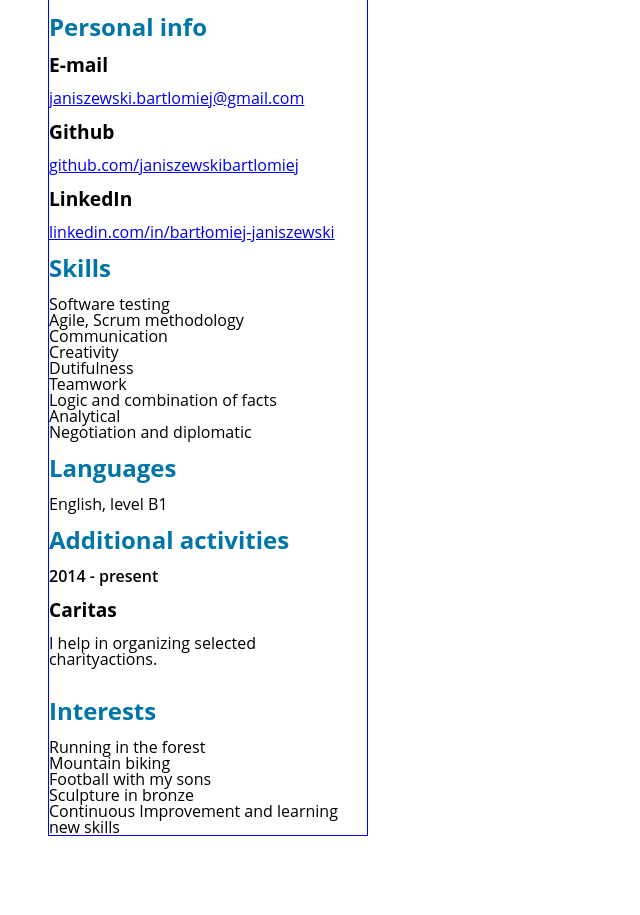
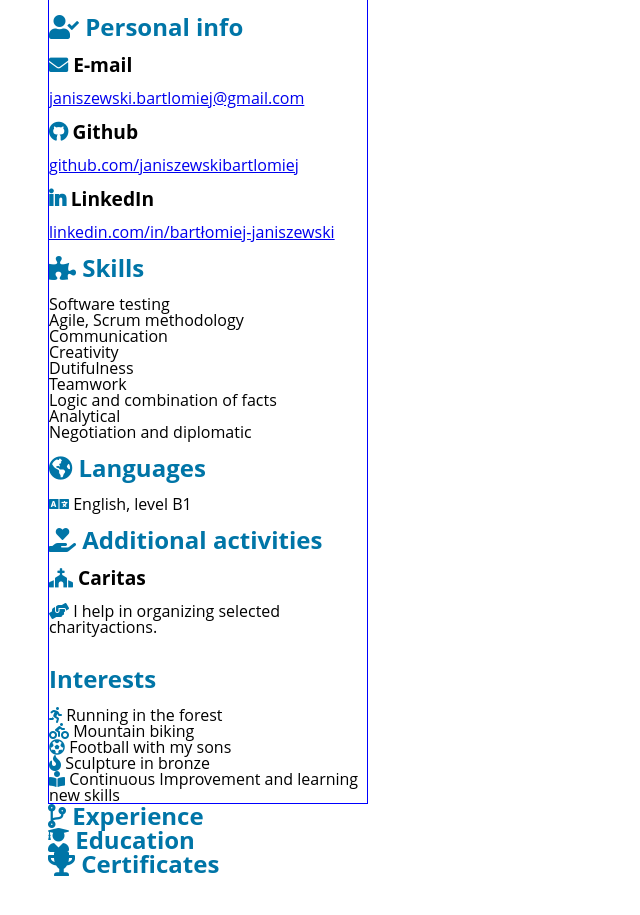
Before and after one commit to janiszewskibartlomiej/-Course_HTML5_CSS3_elem_JS_in_Code_me, a plain HTML site: page Projekt_Końcowy-Page_about_me/index.html in a window 1280 px wide. Shown: the part 1165-2080 px from the top of the page, without its empty margins (0-640 px from the left). Before the commit the page ends 2049 px from the top, so only its background shows below. Drawn offline with Linux system fonts and the light colour scheme.

Commit message:
Dodałem ikony do większości list, paragrafów oraz nagłówków.

```diff
--- a/Projekt_Końcowy-Page_about_me/css/style.css
+++ b/Projekt_Końcowy-Page_about_me/css/style.css
@@ -111,6 +111,10 @@ nav > ul > li.more:hover .submenu::before{
 
 }
 
+.core li i, h2 i, h4 i, p i {
+    color: RGBA(0,117,167,1);
+}
+
 .core {
     padding: 0em 3em 3em 3em;
 }
--- a/Projekt_Końcowy-Page_about_me/index.html
+++ b/Projekt_Końcowy-Page_about_me/index.html
@@ -69,28 +69,28 @@
                     </div>
                     <br>
                     <article class="personal_info">
-                        <h2>Personal info</h2>
+                        <h2><i class="fas fa-user-check"></i> Personal info</h2>
                         <br>
-                    <h4>E-mail</h4>
+                    <h4><i class="fas fa-envelope"></i> E-mail</h4>
                         <br>
                         <a href="mailto:janiszewski.bartlomiej@gmail.com">
                             janiszewski.bartlomiej@gmail.com
                         </a>
                         <br>
                         <br>
-                       <h4>Github</h4>
+                       <h4><i class="fab fa-github"></i> Github</h4>
                         <br>
                         <a href="https://github.com/janiszewskibartlomiej" target="_blank"> github.com/janiszewskibartlomiej</a>
                         <br>
                         <br>
-                        <h4>LinkedIn</h4>
+                        <h4><i class="fab fa-linkedin-in"></i> LinkedIn</h4>
                         <br>
                         <a href="https://linkedin.com/in/bartłomiej-janiszewski" target="_blank" >linkedin.com/in/bartłomiej-janiszewski</a>
                         <br>
                         <br>
                     </article>
                     <article class="skills">
-                        <h2>Skills</h2>
+                        <h2><i class="fas fa-puzzle-piece"></i> Skills</h2>
                         <br>
                     <ul>
                         <li>Software testing</li>
@@ -105,21 +105,19 @@
                     </ul><br>
                     </article>
                     <article class="languages">
-                        <h2>Languages</h2>
+                        <h2><i class="fas fa-globe-americas"></i> Languages</h2>
                         <br>
                         <p>
-                            English, level B1
+                           <i class="fas fa-language"></i> English, level B1
                         </p>
                         <br>
                     </article>
                     <article class="additional_activities">
-                        <h2>Additional activities</h2>
+                        <h2><i class="fas fa-hand-holding-heart"></i> Additional activities</h2>
                         <br>
-                    <p><span>2014 - present</span></p>
+                        <h4><i class="fas fa-church"></i> Caritas</h4>
                         <br>
-                    <h4>Caritas</h4>
-                        <br>
-                    <p>I help in organizing selected charityactions.</p>
+                    <p><i class="fas fa-hands-helping"></i> I help in organizing selected charityactions.</p>
                         <br>
                         <br>
                     </article>
@@ -127,19 +125,44 @@
                         <h2>Interests</h2>
                         <br>
                         <ul>
-                            <li>Running in the forest</li>
-                            <li>Mountain biking</li>
-                            <li>Football with my sons</li>
-                            <li>Sculpture in bronze</li>
-                            <li>Continuous Improvement and learning new skills</li>
+                            <li>
+                                <i class="fas fa-running"></i>
+                                Running in the forest
+                            </li>
+                            <li>
+                                <i class="fas fa-biking"></i>
+                                Mountain biking
+                            </li>
+                            <li>
+                                <i class="fas fa-futbol"></i>
+                                Football with my sons
+                            </li>
+                            <li>
+                                <i class="fas fa-fire"></i>
+                                Sculpture in bronze
+                            </li>
+                            <li>
+                                <i class="fas fa-book-reader"></i>
+                                Continuous Improvement and learning new skills
+                            </li>
                         </ul>
                     </article>
                 </section>
                 <section class="right">
+                    <section class="experience">
+                        <h2><i class="fas fa-code-branch"></i> Experience</h2>
+                    <section class="education">
+                        <h2><i class="fas fa-user-graduate"></i> Education</h2>
 
+                    </section>
+                    <section class="certificates">
+                        <h2><i class="fas fa-trophy"></i> Certificates</h2>
+
+                    </section>
                 </section>
 
             </section>
+
 
 		</main>
 		<footer>
```
